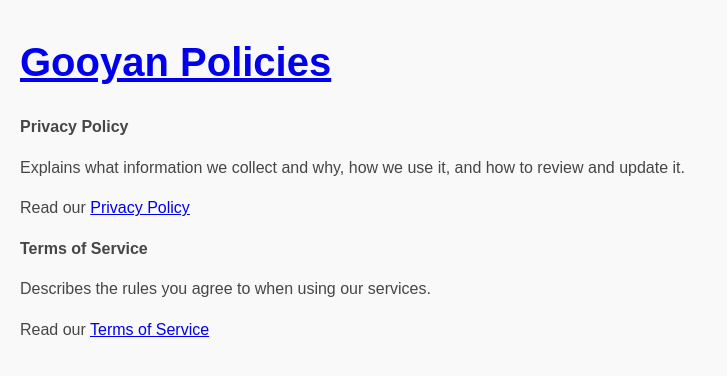
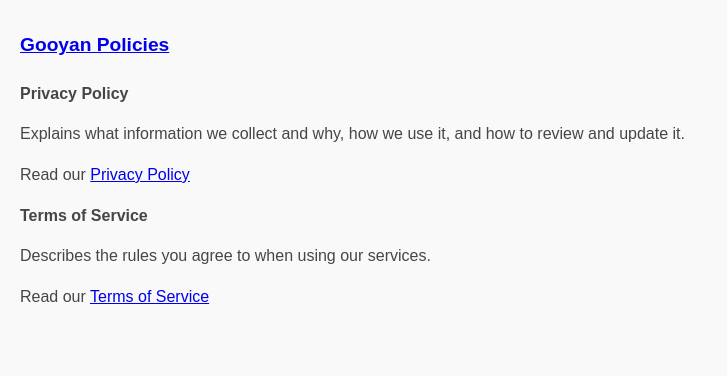
Before and after one commit to gooyan-net/policies.github.io, a Jekyll site: the page built from index.md, in a window 1280 px wide. Shown: the top 376 px of the page, without its empty margins (0-727 px from the left). Built offline with Jekyll 4.4.1, drawn with Linux system fonts in a browser that asks for light colours.

Commit message:
Update styles.css

```diff
--- a/assets/css/styles.css
+++ b/assets/css/styles.css
@@ -21,7 +21,7 @@ header {
 }
 
 h1 {
-    font-size: 2.5em; /* Large font size for main title */
+    font-size: 1.2em; /* Large font size for main title */
     margin-bottom: 10px; /* Space below the title */
 }
 
```
